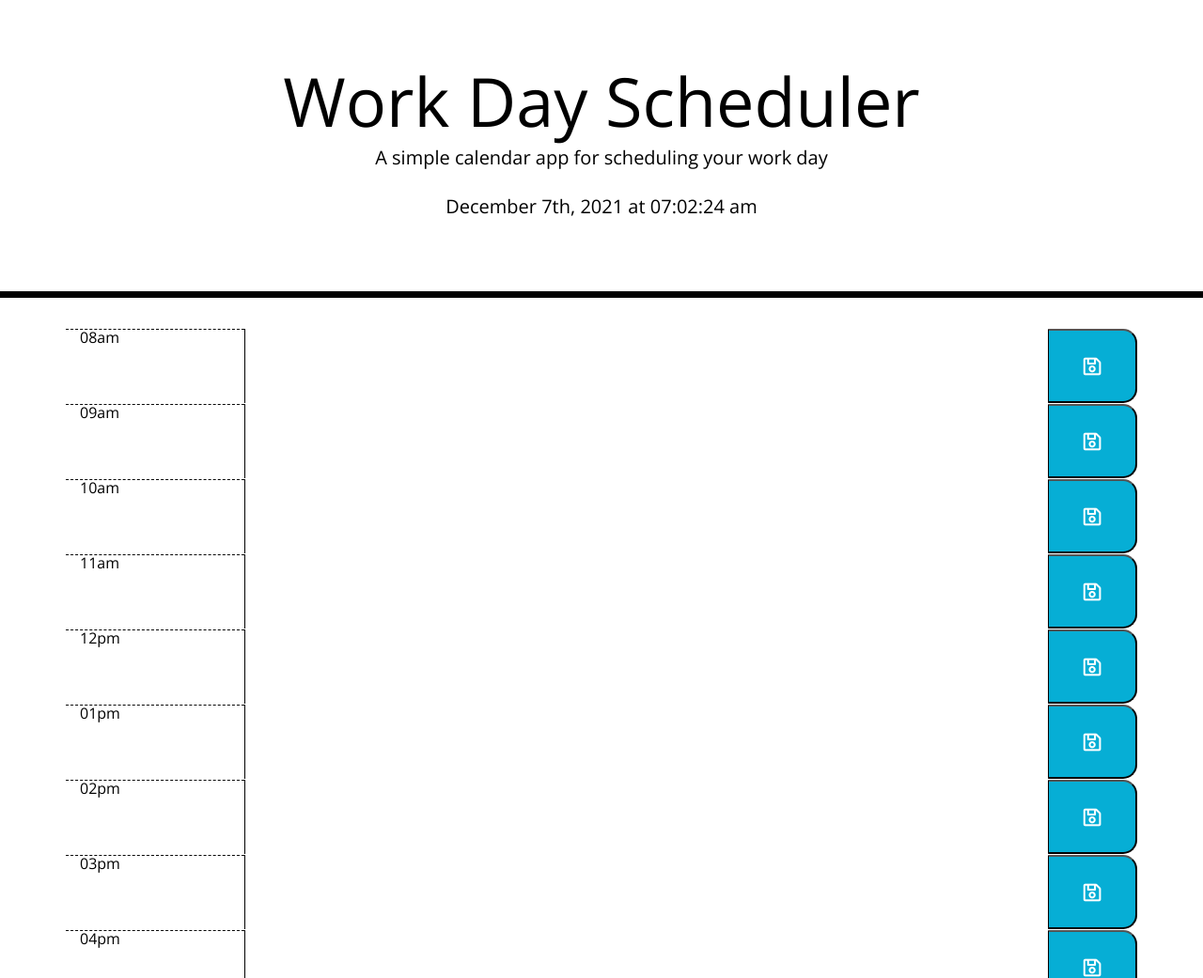
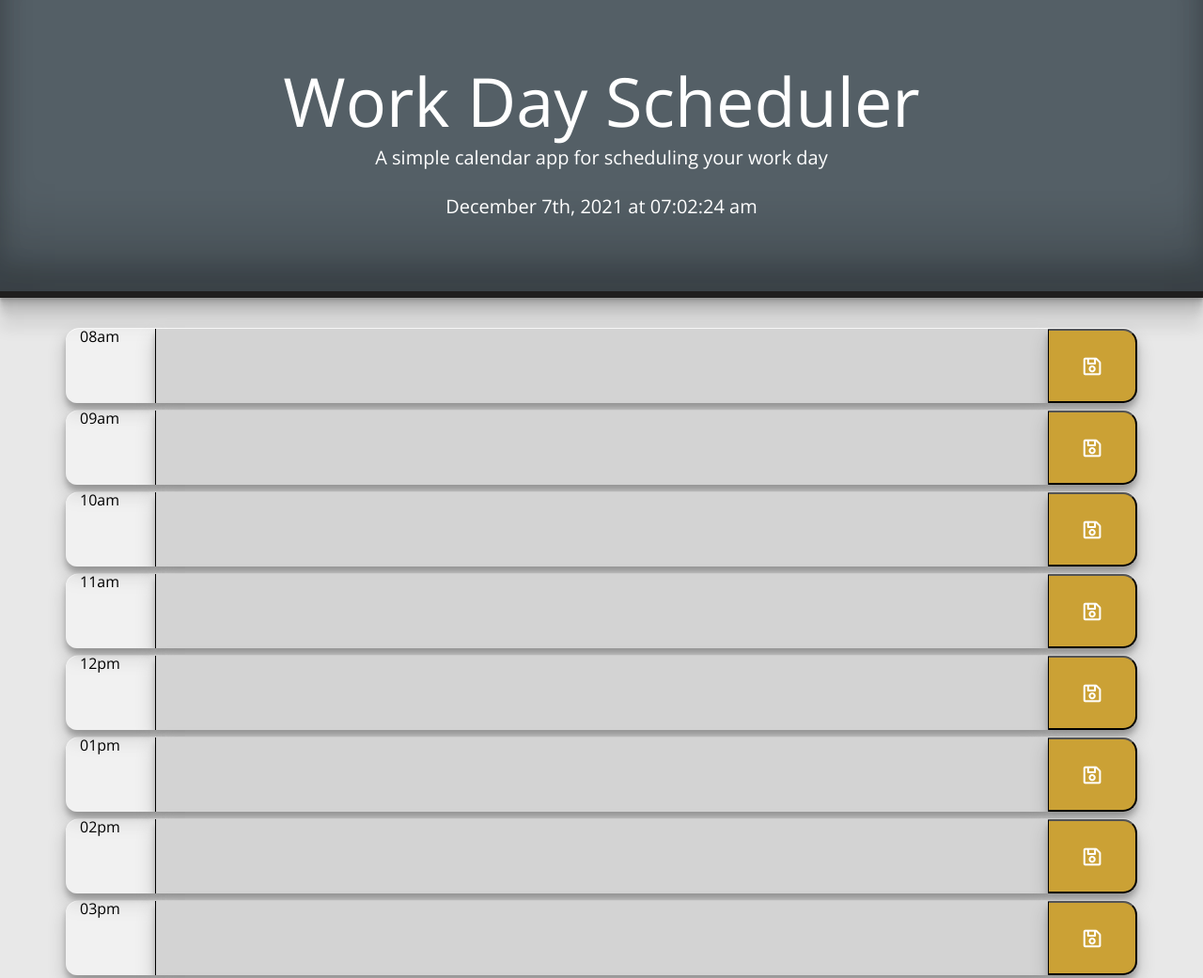
Before and after one commit to lonewolfco/plan-your-day, a plain HTML site: page index.html in a window 1280 px wide. Shown: the top 1041 px of the page at 94% size. Drawn offline with nearby package versions, Linux system fonts and the light colour scheme.

Commit message:
added additional css styling. -added root variable style - adjusted color pallete -added box shadowing - added border radius --removed excess code & commenting

```diff
--- a/assets/css/style.css
+++ b/assets/css/style.css
@@ -1,14 +1,20 @@
 :root {
-  --past: #d3d3d3;
-  --present: #ff6961;
-  --future: #77dd77;
+  --past: #8F8F8F;
+  --present: #afd1c7;
+  --saveBtn: #CBA135;
+  --primary: #545F66;
+  --future: #d3d3d3;
+  --saveBtnHover: #826621;
+  --boxShadow: rgba(0, 0, 0, 0.19) 0px 10px 20px, rgba(0, 0, 0, 0.23) 0px 6px 6px;
 
 }
+
 
 body {
   font-family: 'Open Sans', sans-serif;
   font-size: 16px;
   line-height: 1;
+  background-color: #c9c9c969;
 }
 
 textarea {
@@ -24,11 +30,18 @@ textarea {
 
 .jumbotron {
   text-align: center;
-  background-color: transparent;
-  color: black;
+  background-color: var(--primary);
+  color: white;
   border-radius: 0;
-  border-bottom: 7px solid black;
+  border-bottom: 7px solid rgb(31, 30, 30);
+  box-shadow: rgba(0, 0, 0, 0.11) 0px -23px 25px 0px inset, rgba(0, 0, 0, 0.15) 0px -36px 30px 0px inset, rgba(0, 0, 0, 0.1) 0px -79px 40px 0px inset, rgba(0, 0, 0, 0.06) 0px 2px 1px, rgba(0, 0, 0, 0.09) 0px 4px 2px, rgba(0, 0, 0, 0.09) 0px 8px 4px, rgba(0, 0, 0, 0.09) 0px 16px 8px, rgba(0, 0, 0, 0.09) 0px 32px 16px;
 }
+
+
+.container {
+  margin-bottom: 35px;
+}
+
 
 #currentDay {
   margin-top: 32px;
@@ -36,26 +49,30 @@ textarea {
 
 .description {
   white-space: pre-wrap;
+  box-shadow: rgba(0, 0, 0, 0.19) 0px 10px 20px, rgba(0, 0, 0, 0.23) 0px 6px 6px;
 }
 
 .time-block {
   text-align: center;
   border-radius: 15px;
-
+  box-shadow: var(--boxShadow);
 }
 
 .row {
   white-space: pre-wrap;
   height: 80px;
   border-top: 1px solid white;
-
-
+  margin-bottom: 7px;
+  border-radius: 15px;
 }
 
 .hour {
-  background-color: #ffffff;
+  background-color: #ffffff5e;
   color: #000000;
-  border-top: 1px dashed #000000;
+  border-right: 0px;
+  border-top-left-radius: 12px;
+  box-shadow: var(--boxShadow);
+  border-bottom-left-radius: 12px;
 }
 
 .past {
@@ -69,7 +86,7 @@ textarea {
 }
 
 .future {
-  background-color: (--future);
+  background-color: var(--future);
   color: white;
 }
 
@@ -77,11 +94,13 @@ textarea {
   border-left: 1px solid black;
   border-top-right-radius: 15px;
   border-bottom-right-radius: 15px;
-  background-color: #06aed5;
+  background-color: var(--saveBtn);
   color: white;
+  box-shadow: var(--boxShadow);
 }
 
 .saveBtn i:hover {
   font-size: 27px;
   transition: all 0.3s ease-in-out;
+  background-color: var(--saveBtnHover);
 }
--- a/assets/js/script.js
+++ b/assets/js/script.js
@@ -106,11 +106,11 @@ timeBlockData.forEach(function(timeBlockEl, index) {
     // creates hour element
         var hourEl = $("<div>")
          .text(`${timeBlockEl.hour}${timeBlockEl.meridiem}`)
-         hourEl.addClass("col-md-2 hour");
+         hourEl.addClass("col-md-1 hour");
 
     // creates Description Element
     var descriptionEl = $("<div>")
-        descriptionEl.addClass("col-md-9 description p-0");
+        descriptionEl.addClass("col-md-10 description p-0");
 
         // text content of Description Element
         var descriptionText = $("<textarea>");
```
